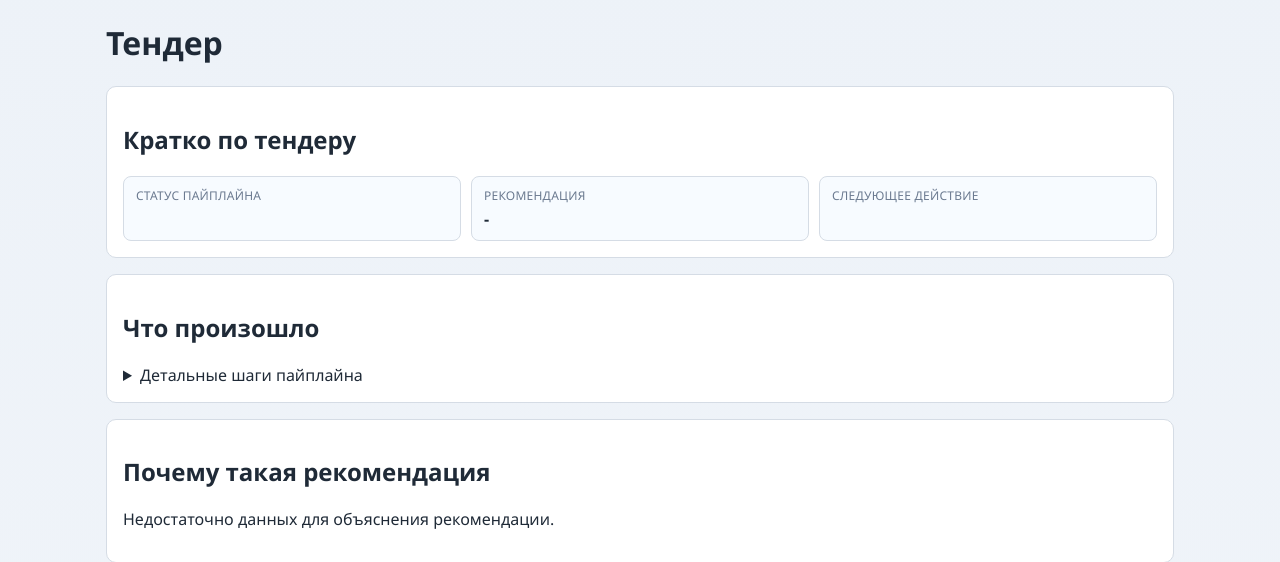
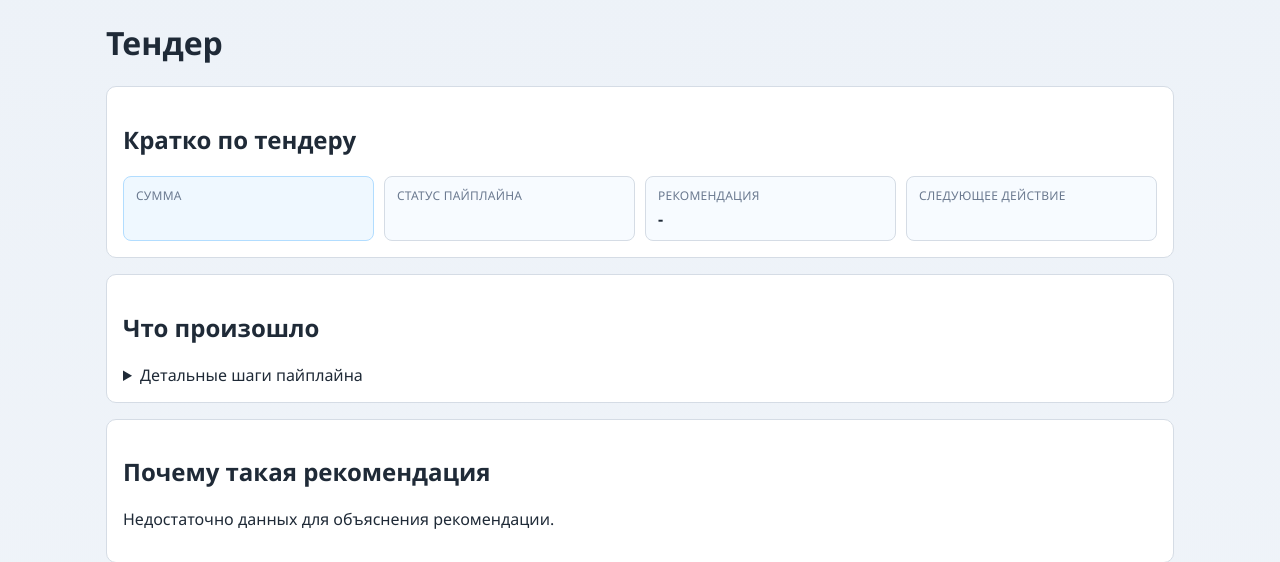
Before and after one commit to kamniking-art/tender-ai-backend, a FastAPI app: template app/web/templates/tender_detail.html in a window 1280 px wide. Shown: the part 47-609 px from the top of the page. Run offline with FastAPI, Linux system fonts and the light colour scheme; the template is opened without the code that fills it, so the values that code supplies are empty.

Commit message:
Show tender amount in detail summary and list

```diff
--- a/app/web/router.py
+++ b/app/web/router.py
@@ -218,8 +218,10 @@ def _format_money_ru(value: Decimal | float | int | str | None, currency: str |
         return str(value)
 
     formatted = f"{decimal_value:,.2f}".replace(",", " ").replace(".", ",")
-    if currency == "RUB":
+    if currency and str(currency).upper() == "RUB":
         return f"{formatted} ₽"
+    if currency:
+        return f"{formatted} {str(currency).upper()}"
     return formatted
 
 
@@ -1507,6 +1509,7 @@ async def tender_detail_page(
             mvp_summary={
                 "pipeline_status": pipeline_status,
                 "recommendation": recommendation_value,
+                "amount": _format_money_ru(tender.nmck, "RUB") if tender.nmck is not None else "Сумма не указана",
                 "next_action": next_action_items[0] if next_action_items else next_step or "-",
             },
             action_result={
--- a/app/web/static/styles.css
+++ b/app/web/static/styles.css
@@ -403,6 +403,11 @@ pre {
   padding: 10px 12px;
 }
 
+.mvp-summary-item-amount {
+  background: #eff8ff;
+  border-color: #b2ddff;
+}
+
 .mvp-summary-label {
   color: var(--muted);
   font-size: 12px;
@@ -416,6 +421,11 @@ pre {
   font-weight: 700;
 }
 
+.mvp-summary-item-amount .mvp-summary-value {
+  font-size: 22px;
+  line-height: 1.2;
+}
+
 .mvp-list {
   margin: 0;
   padding-left: 18px;
--- a/app/web/templates/tender_detail.html
+++ b/app/web/templates/tender_detail.html
@@ -21,6 +21,10 @@
 <section class="card">
   <h2>Кратко по тендеру</h2>
   <div class="mvp-summary-grid">
+    <div class="mvp-summary-item mvp-summary-item-amount">
+      <div class="mvp-summary-label">Сумма</div>
+      <div class="mvp-summary-value">{{ mvp_summary.amount }}</div>
+    </div>
     <div class="mvp-summary-item">
       <div class="mvp-summary-label">Статус пайплайна</div>
       <div class="mvp-summary-value">{{ mvp_summary.pipeline_status }}</div>
--- a/app/web/templates/tenders.html
+++ b/app/web/templates/tenders.html
@@ -377,7 +377,7 @@
         </td>
         <td class="col-deadline">{{ tender.submission_deadline | ru_dt }}</td>
         <td class="col-published">{{ tender.published_at | ru_dt }}</td>
-        <td class="money-cell col-nmck">{{ tender.nmck | ru_money("RUB") }}</td>
+        <td class="money-cell col-nmck">{% if tender.nmck is not none %}{{ tender.nmck | ru_money("RUB") }}{% else %}—{% endif %}</td>
         <td class="col-link">
           {% if tender.source_url %}
             <a class="nowrap-link" href="{{ tender.source_url }}" target="_blank" rel="noopener noreferrer">Открыть на ЕИС</a>
```
